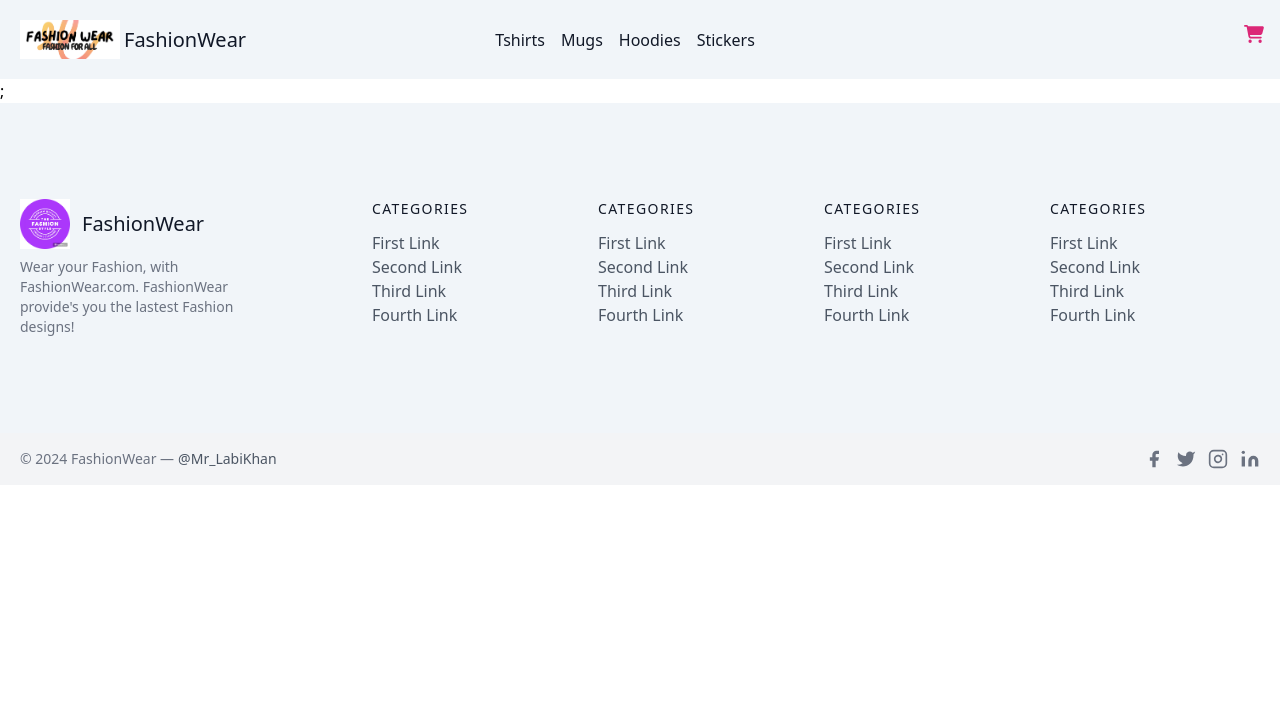
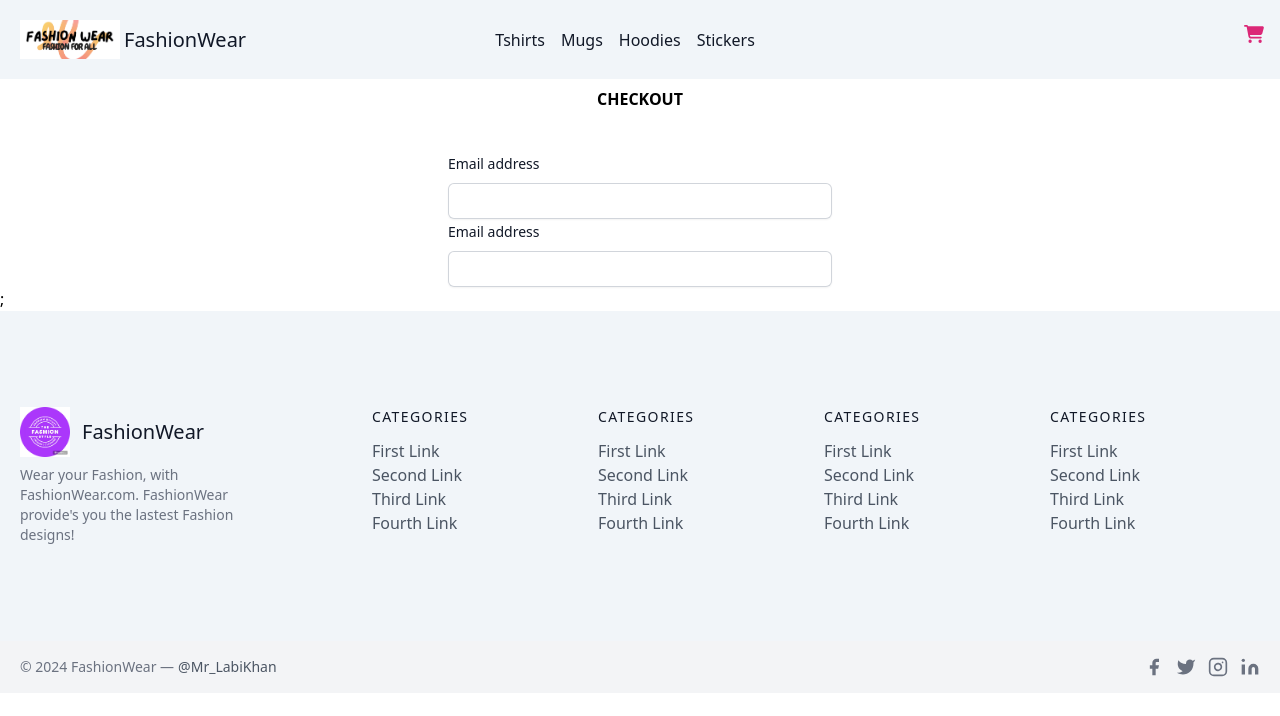
Before and after one commit to Laraib007/Ecommerce-NextJs-Project, a Next.js app: page /checkout in a window 1280 px wide. Shown: the top 716 px of the page. Built offline with nearby package versions, Linux system fonts and the light colour scheme.

Commit message:
creating checkout page

```diff
--- a/src/pages/checkout.js
+++ b/src/pages/checkout.js
@@ -2,7 +2,24 @@ import React from 'react'
 
 const Checkout = () => {
   return (
-    <div><h1></h1></div>
+    <div className='container'>
+
+      <h1 className='m-2 font-bold text-center'>CHECKOUT</h1>
+     <div class="mt-10 sm:mx-auto sm:w-full sm:max-w-sm">
+      <div>
+        <label for="email" class=" text-sm font-medium  text-gray-900">Email address</label>
+        <div class="mt-2">
+          <input id="email" name="email" type="email" autocomplete="email" required class=" w-full rounded-md border-0 py-1.5 text-gray-900 shadow-sm ring-1 ring-inset ring-gray-300 placeholder:text-gray-400 focus:ring-2 focus:ring-inset focus:ring-indigo-600 sm:text-sm sm:leading-6" />
+        </div>
+      </div>
+      <div>
+        <label for="email" class=" text-sm font-medium  text-gray-900">Email address</label>
+        <div class="mt-2">
+          <input id="email" name="email" type="email" autocomplete="email" required class=" w-full rounded-md border-0 py-1.5 text-gray-900 shadow-sm ring-1 ring-inset ring-gray-300 placeholder:text-gray-400 focus:ring-2 focus:ring-inset focus:ring-indigo-600 sm:text-sm sm:leading-6" />
+        </div>
+      </div>
+      </div>
+    </div>
   )
 }
 
```
